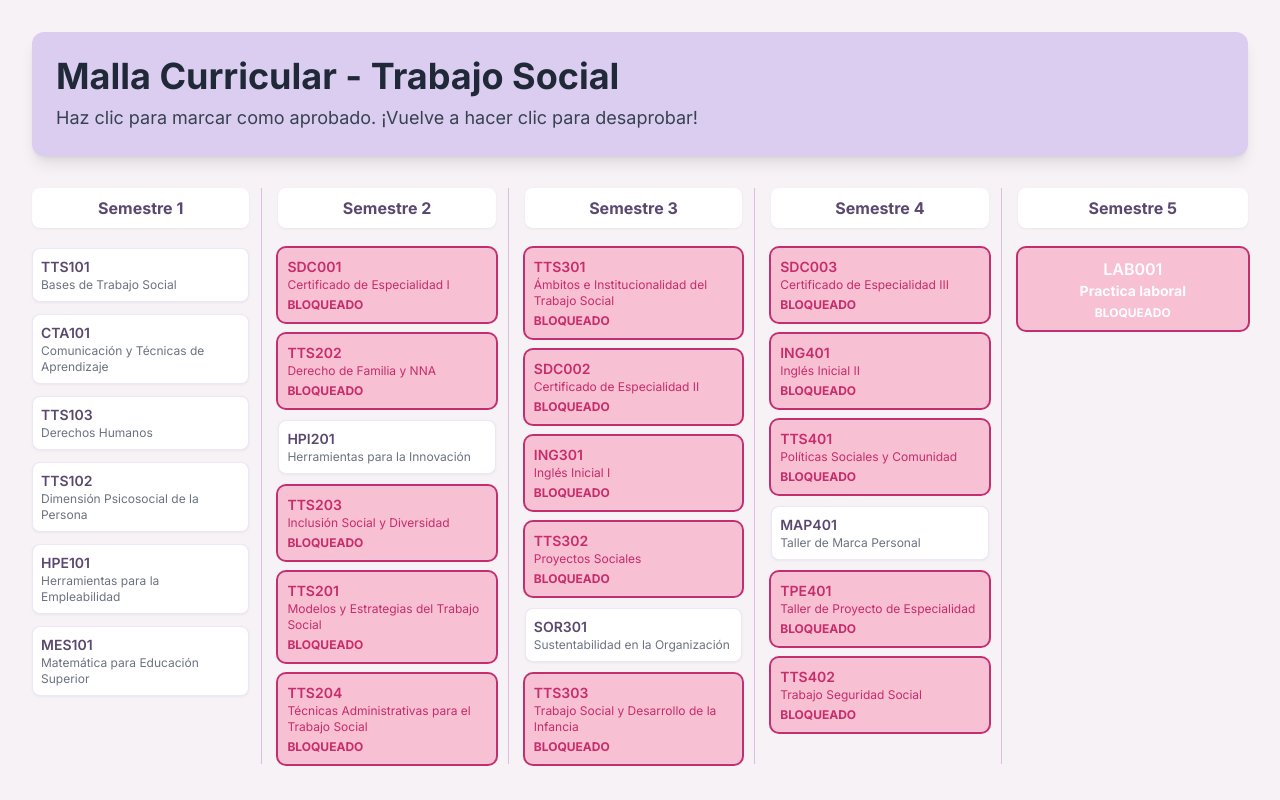
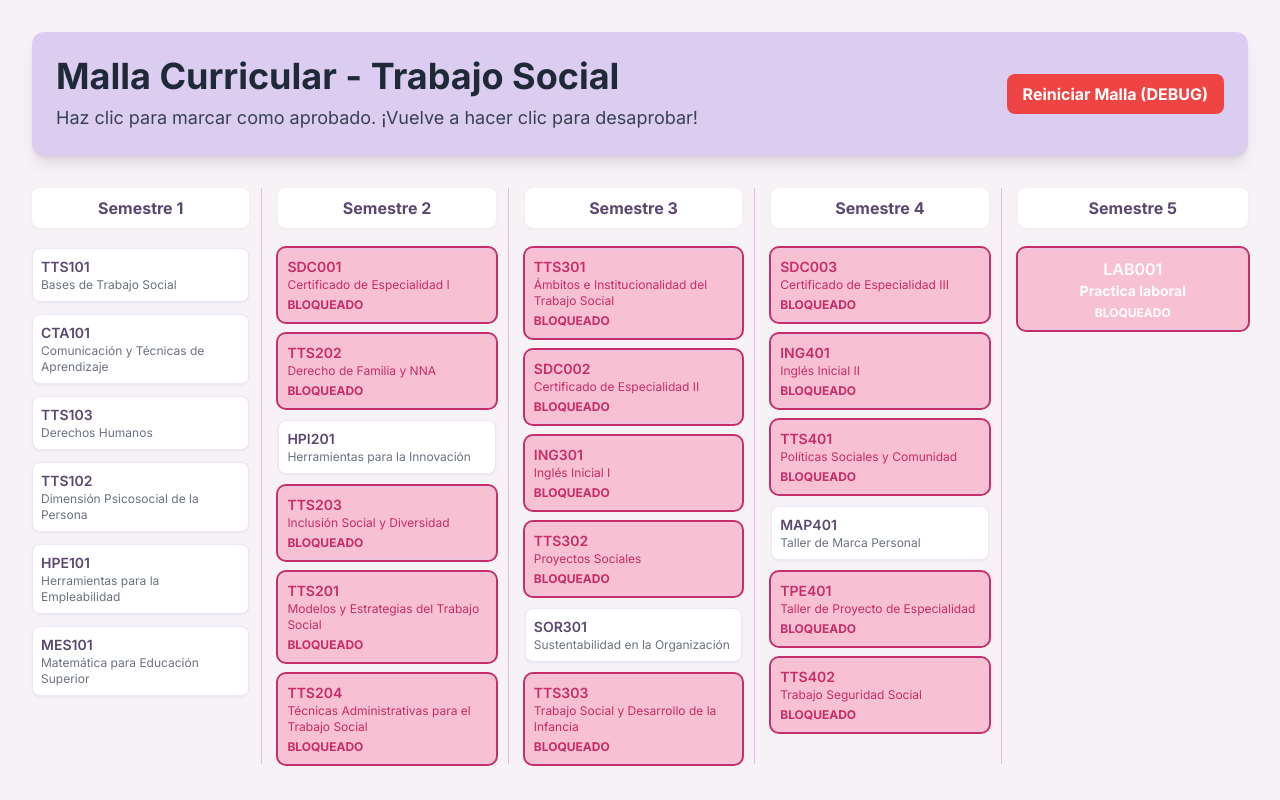
Before and after one commit to valeskas404-netizen/malla-curricular-de-tecnico-en-trabajo-social-AIEP-, a plain HTML site: page index.html in a window 1280 px wide. Drawn offline with nearby package versions, Linux system fonts and the light colour scheme.

Commit message:
Update index.html

```diff
--- a/index.html
+++ b/index.html
@@ -14,10 +14,16 @@
 </head>
 <body class="p-4 md:p-8">
 
-    <!-- Encabezado de la Malla Curricular -->
-    <header class="mb-8 p-4 md:p-6 rounded-xl shadow-lg header-bg">
-        <h1 class="text-3xl md:text-4xl font-bold text-gray-800">Malla Curricular - Trabajo Social</h1>
-        <p class="text-lg text-gray-700 mt-2">Haz clic para marcar como aprobado. ¡Vuelve a hacer clic para desaprobar!</p>
+    <!-- Encabezado de la Malla Curricular (Ahora con el botón de Reiniciar) -->
+    <header class="mb-8 p-4 md:p-6 rounded-xl shadow-lg header-bg flex justify-between items-center">
+        <div>
+            <h1 class="text-3xl md:text-4xl font-bold text-gray-800">Malla Curricular - Trabajo Social</h1>
+            <p class="text-lg text-gray-700 mt-2">Haz clic para marcar como aprobado. ¡Vuelve a hacer clic para desaprobar!</p>
+        </div>
+        <!-- Botón para forzar el reinicio de los datos -->
+        <button id="reset-button" class="bg-red-500 hover:bg-red-700 text-white font-bold py-2 px-4 rounded-lg transition duration-150 ease-in-out text-sm md:text-base whitespace-nowrap">
+            Reiniciar Malla (DEBUG)
+        </button>
     </header>
 
     <!-- Contenedor del Mensaje de Bloqueo (Modal/Toast) -->
```
